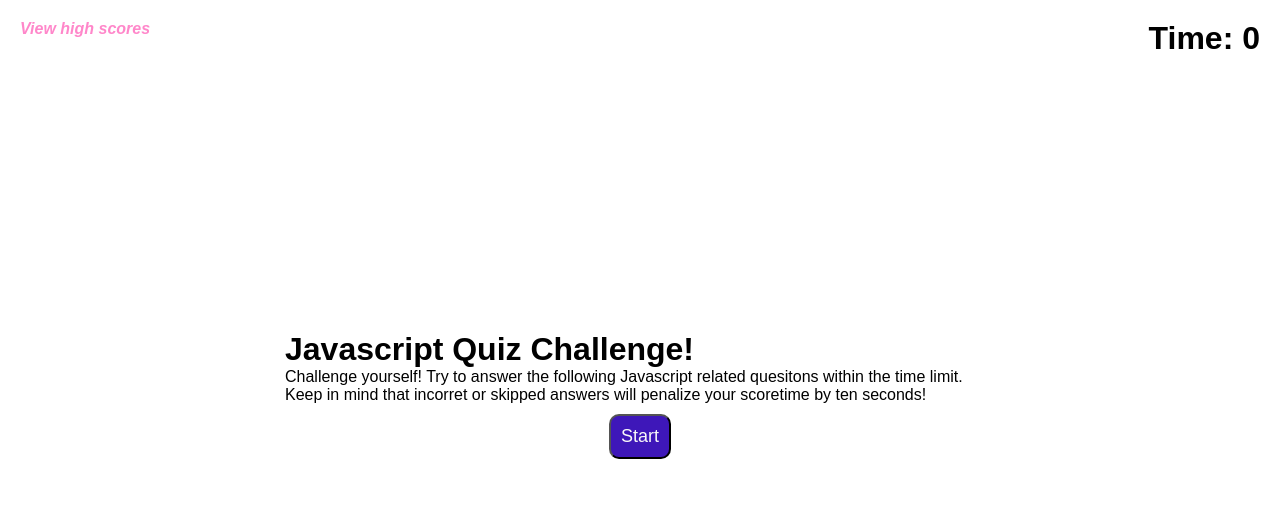
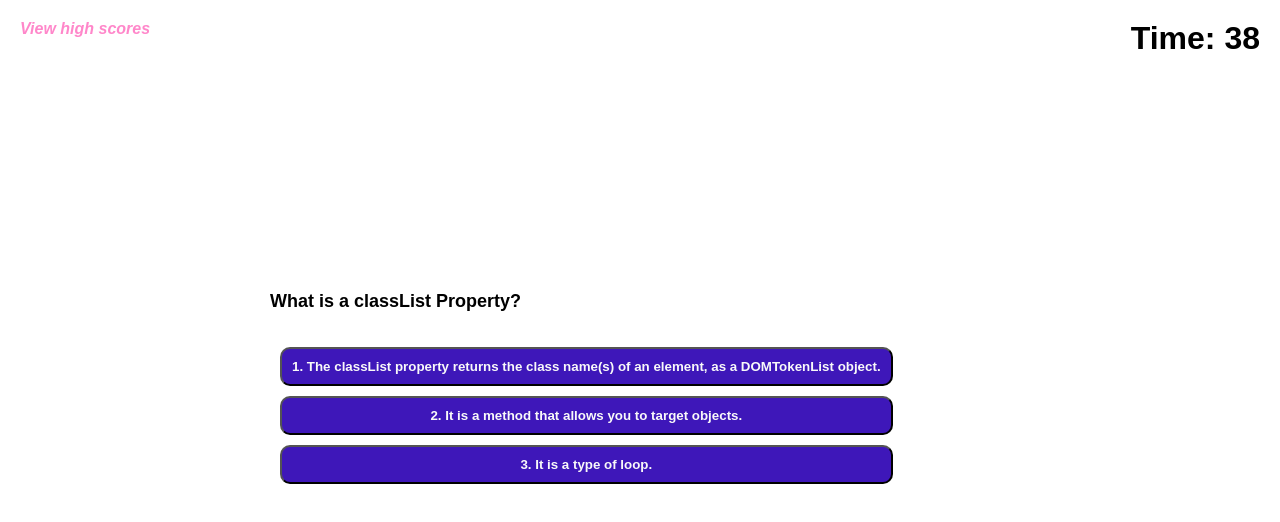
Before and after one commit to MichValenz/JS-Quiz, a plain HTML site: page index.html in a window 1280 px wide. Both pictures are taken after a click on the button "Start". Drawn offline with Linux system fonts and the light colour scheme.

Commit message:
added answer choices

```diff
--- a/Assets/script.js
+++ b/Assets/script.js
@@ -9,39 +9,38 @@ WHEN the game is over
 THEN I can save my initials and score*/
 
 
+//getting elements
+let startButton = document.getElementById('start-page');
+let questions = document.getElementById('question-section');
+let questionEl = document.getElementById('question');
+let answerOptions = document.getElementById('answer-choices');
+let timerEL = document.getElementById('time');
 
 
-
-
-//getting elements
-const startButton = document.getElementById('start-page');
-const questions = document.getElementById('question-section');
-const questionId = document.getElementById('question');
-const answerOptions = document.getElementById('answer-btn');
-const timerEL = document.querySelector("#time");
-
-//timer
-var time = quizQuestions.length * 15;
-var timer
-
+//quiz questions
 
 let quizQuestions = [
     {
        question: 'What is a classList Property?',
-        choices: [
-            { text: 'The classList property returns the class name(s) of an element, as a DOMTokenList object.', correct: true },
-            { text: 'It is a method that allows you to target objects.', correct: false
+        answers: [
+            { text: '1. The classList property returns the class name(s) of an element, as a DOMTokenList object.', correct: true },
+            { text: '2. It is a method that allows you to target objects.', correct: false
             },
 
-            {text: 'It is a type of loop.', correct: false
+            {text: '3. It is a type of loop.', correct: false
 
             }
         ]
+
     }
 ]
 
+//timer
+var time = quizQuestions.length * 40;
+var timer;
+//variables
 
-startButton.addEventListener('click', startGame);
+let shuffleQuestions, currentQuestion
 
 //WHEN I click the start button
 //THEN a timer starts and I am presented with a question
@@ -50,26 +49,53 @@ startButton.addEventListener('click', startGame);
 function startGame() {
     console.log("started");
     startButton.classList.add('hide-this');
-    let que = actualQuestions[0];
+    shuffleQuestions = quizQuestions.sort(() => Math.random() - .5);
+    currentQuestion = 0
     questions.classList.remove('hide-this');
+
+    //timer
+    timer = setInterval(tickingTime, 1000)
 
     nextQuestion();
 };
 
 function nextQuestion(){
-    showQuestion()
+
+    showQuestion(shuffleQuestions[currentQuestion])
 };
 
 function showQuestion(question) {
- questionId.innerText = questionId.question
-
+ questionEl.innerText = question.question
+ question.answers.forEach(answer => {
+  const button = document.createElement('button')
+  button.innerText = answer.text
+  button.classList.add('answer-btn')
+  if (answer.correct) {
+      button.dataset.correct = answer.correct
+  }
+  button.addEventListener('click', answer)
+  answerOptions.appendChild(button)
+ })
 
 };
 
 
-
-
-function answer() {
-
+function answer(event) {
+ const selected = event.target
+ const correct =selected.dataset.correct
 
 };
+
+function tickingTime() {
+    time--;
+    timerEL.textContent = time;
+    if (time <= 0) {
+        endOfQuiz();
+    }
+}
+
+function endOfQuiz(){
+    clearInterval(timer)
+}
+
+startButton.addEventListener('click', startGame);
--- a/index.html
+++ b/index.html
@@ -31,9 +31,8 @@
             </div>
 
             <div id="answer-choices" class="choices">
-                <button class="answer-btn"> 1. Answer 1</button>
-                <button class="answer-btn"> 2. Answer 2</button>
-                <button class="answer-btn"> 3. Answer 3</button>
+
+
 
             </div>
 
```
